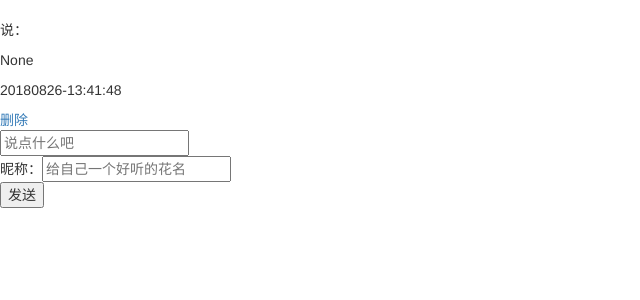
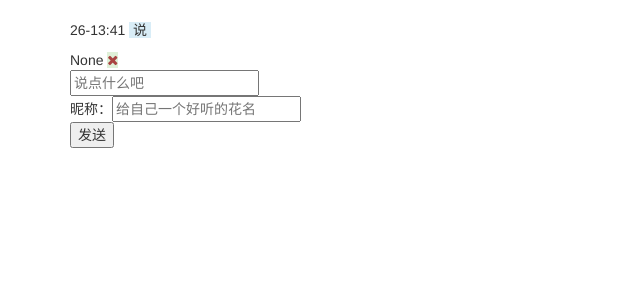
Before and after one commit to yekingyan/Flask_for_my_web, a Flask app: page /message/ in a window 1280 px wide. Shown: the part 74-374 px from the top of the page, without its empty margins (0-640 px from the left). Run offline with Flask 2, Linux system fonts and the light colour scheme; a database or web service that is not in the repository returns one stand-in record (values such as "Sample title"); some libraries are stand-ins or nearby versions.

Commit message:
加入了flask_sockid eventlet 美化了一下聊天室的页面

```diff
--- a/app.py
+++ b/app.py
@@ -3,18 +3,17 @@ from flask import (
     request,
     render_template,
     make_response,
-    session,
 )
 from flask_bootstrap import Bootstrap
 from models.user import (
     salt,
-    current_user,
     current_user_name,
 )
 from routes.user import main as user
 # 同级目录routes文件夹下todo.py
 from routes.todo import main as todo
 from routes.message_board import main as message
+from flask_socketio import SocketIO
 
 # 实例化Flask
 app = Flask(__name__)
@@ -25,7 +24,7 @@ app.register_blueprint(user)
 app.register_blueprint(message, url_prefix='/message')
 
 bootstrap = Bootstrap(app)
-
+socketio = SocketIO(app)
 app.secret_key = 'asdkjfhsiw@#sf64461dasf#$%'
 
 
@@ -47,7 +46,7 @@ def page_not_found(e):
 if __name__ == '__main__':
     config = dict(
         host="0.0.0.0",
-        port=2000,
+        port=5000,
         debug=True,
     )
-    app.run(**config)
+    socketio.run(app, **config)
--- a/models/todo.py
+++ b/models/todo.py
@@ -40,7 +40,6 @@ class Todo(MongoDB, Model):
         在__init__()变成类属性
         """
         t = cls(form)
-
         # 加入加户标记
         username = current_user_name()
         t.user = username
--- a/static/js/ajax.js
+++ b/static/js/ajax.js
@@ -43,7 +43,7 @@ var todoTemplate = function (todo) {
     var id = todo.id;
     var ct = todo.ct;
     var ids = document.querySelectorAll('[scope="row"]');
-    var index = ids.length + 1
+    var index = ids.length + 1;
     var t = `
         <tr class="table-warning">
         <td class="d-none">${id}</td>
--- a/templates/message_board.html
+++ b/templates/message_board.html
@@ -4,35 +4,46 @@
 {% block head %}
     {{ super() }}
     <link rel="stylesheet" href="/static/css/myvideo.css">
+    <script src="//cdnjs.cloudflare.com/ajax/libs/socket.io/1.3.6/socket.io.min.js"></script>
 {% endblock %}
 
 
 {% block content %}
+    <div class="container col-6 offset-3">
         <div>
             {% for m in message %}
                 {% if m.user %}
-                <p>{{ m.user }}说：</p>
+                    <p class="d-inline">
+                        <span class="text-black-50">{{ m.ct[6:-3] }}</span>
+                        <span class="ml-2 font-weight-bold">{{ m.user }}<span class="text-white bg-info ml-1">&nbsp说&nbsp</span></span>
+                    </p>
                 {% else %}
-                <p>{{ m.message_user }}说：</p>
+                    <p class="d-inline">
+                        <span class="text-black-50">{{ m.ct[6:-3] }}</span>
+                        <span class="ml-2 font-weight-bold">{{ m.message_user }}<span class="text-white bg-info ml-1">&nbsp说&nbsp</span></span>
+                    </p>
                 {% endif %}
                 <span class="d-none">{{ m.id }}</span>
-            <p>{{ m.content }}</p>
-            <p>{{ m.ct }}</p>
+                <span class="list-group-item-action list-group-item-success d-inline-flex mb-2">
+                    {{ m.content }}
                     {% if m.cookie == request.cookies.get('cookie') or m.user == username and m.user is not none %}
-                <a href={{ url_for("message.delete", id=m.id) }} >删除</a>
+                    <a class="fa fa-times mt-1 text-danger" href={{ url_for("message.delete", id=m.id) }}></a>
                 {% endif %}<br>
+                </span>
+
 
 
             {% endfor %}
         </div>
 
         <div>
-        <form  action={{ url_for("message.add") }} method="post">
+            <form action={{ url_for("message.add") }} method="post">
                 <input type="text" placeholder="说点什么吧" name="content"><br>
-            {%  if not username and not guest %}
+                {% if not username and not guest %}
                     昵称：<input type="text" placeholder="给自己一个好听的花名" name="user"><br>
                 {% endif %}
                 {{ guest }}<input type="submit" value="发送">
             </form>
         </div>
+    </div>
 {% endblock %}
```
Lines whose indentation alone changed are shown as unchanged.
